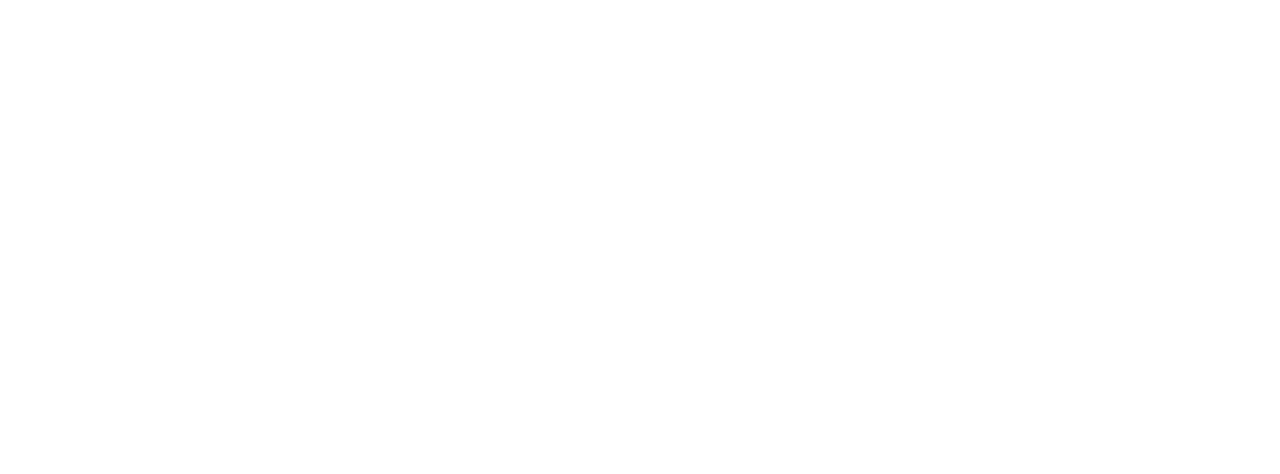
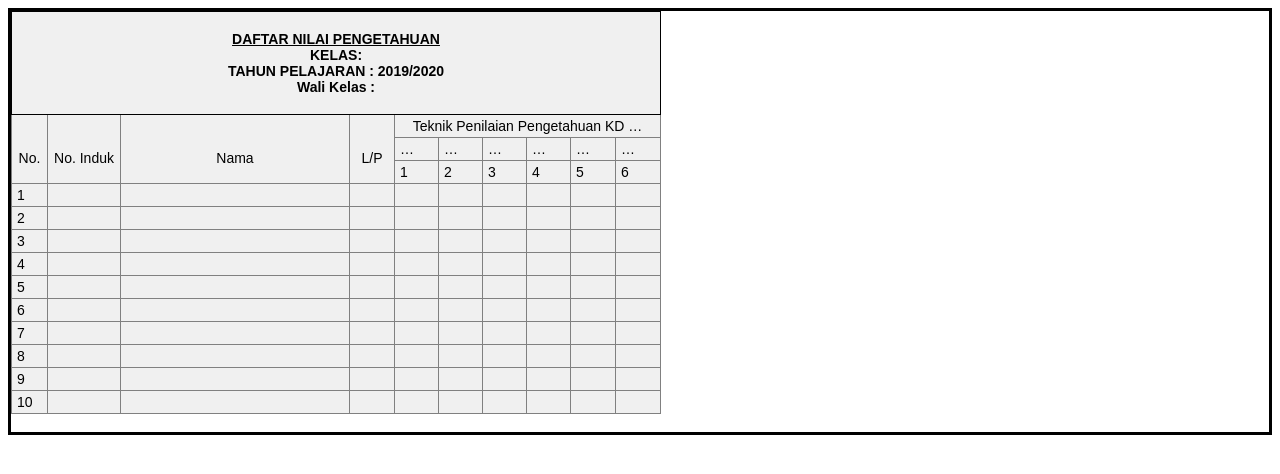
Before and after one commit to ItzMeDwii/contoh-html, a plain HTML site: page contoh/tabel.html in a window 1280 px wide. Drawn offline with Linux system fonts and the light colour scheme.

Commit message:
Update tabel.html

```diff
--- a/contoh/tabel.html
+++ b/contoh/tabel.html
@@ -1 +1,206 @@
-<!-- Coming Soon -->
+<!DOCTYPE html>
+<html lang="en">
+
+<head>
+
+<!--
+Contoh Tabel Nilai
+Oleh: Satya Bagus Dwiatmaja (ItzMeDwii)
+https://github.com/ItzMeDwii
+-->
+
+<title>Contoh TABLE</title>
+
+<style type="text/css">
+.tg  {border-collapse:collapse;border-spacing:0;}
+.tg td{font-family:Arial, sans-serif;font-size:14px;padding:3px 5px;border-style:solid;border-width:1px;overflow:hidden;word-break:normal;border-color:black;}
+.tg th{font-family:Arial, sans-serif;font-size:14px;font-weight:normal;padding:3px 5px;border-style:solid;border-width:1px;overflow:hidden;word-break:normal;border-color:black;}
+.tg .tg-fkpb{background-color:#f0f0f0;border-color:inherit;text-align:left;vertical-align:top}
+.tg .tg-8z4k{background-color:#f0f0f0;border-color:inherit;text-align:center;vertical-align:top}
+.tg .tg-bgyq{background-color:#f0f0f0;border-color:inherit;text-align:left;vertical-align:top}
+.tg .tg-fm1z{background-color:#f0f0f0;border-color:#000000;text-align:center;vertical-align:top}
+
+  .form1 {
+    border-style: solid;
+  }
+</style>
+
+</head>
+
+<body>
+<div class="form1">
+
+  <table class="tg" style="undefined;table-layout: fixed; width: 649px">
+<colgroup>
+<col style="width: 36px">
+<col style="width: 73px">
+<col style="width: 229px">
+<col style="width: 45px">
+<col style="width: 44px">
+<col style="width: 44px">
+<col style="width: 44px">
+<col style="width: 44px">
+<col style="width: 45px">
+<col style="width: 45px">
+</colgroup>
+  <tr>
+    <th class="tg-fm1z" colspan="10" rowspan="5"><br><span style="font-weight:bold;text-decoration:underline">DAFTAR NILAI PENGETAHUAN</span><br><span style="font-weight:bold">KELAS:</span><br><span style="font-weight:bold">TAHUN PELAJARAN : 2019/2020</span><br><span style="font-weight:bold">Wali Kelas :</span><br><br></th>
+  </tr>
+  <tr>
+  </tr>
+  <tr>
+  </tr>
+  <tr>
+  </tr>
+  <tr>
+  </tr>
+  <tr>
+    <td class="tg-8z4k" rowspan="3"><br><br>No.<br></td>
+    <td class="tg-8z4k" rowspan="3"><br><br>No. Induk<br></td>
+    <td class="tg-8z4k" rowspan="3"><br><br>Nama</td>
+    <td class="tg-8z4k" rowspan="3"><br><br>L/P</td>
+    <td class="tg-8z4k" colspan="6">Teknik Penilaian Pengetahuan KD …</td>
+  </tr>
+  <tr>
+    <td class="tg-fkpb">…</td>
+    <td class="tg-fkpb">…</td>
+    <td class="tg-fkpb">…</td>
+    <td class="tg-fkpb">…</td>
+    <td class="tg-fkpb">…</td>
+    <td class="tg-fkpb">…</td>
+  </tr>
+  <tr>
+    <td class="tg-bgyq">1</td>
+    <td class="tg-bgyq">2</td>
+    <td class="tg-bgyq">3</td>
+    <td class="tg-bgyq">4</td>
+    <td class="tg-bgyq">5</td>
+    <td class="tg-bgyq">6</td>
+  </tr>
+  <tr>
+    <td class="tg-fkpb">1</td>
+    <td class="tg-fkpb"></td>
+    <td class="tg-fkpb"></td>
+    <td class="tg-fkpb"></td>
+    <td class="tg-fkpb"></td>
+    <td class="tg-fkpb"></td>
+    <td class="tg-fkpb"></td>
+    <td class="tg-fkpb"></td>
+    <td class="tg-fkpb"></td>
+    <td class="tg-fkpb"></td>
+  </tr>
+  <tr>
+    <td class="tg-bgyq">2</td>
+    <td class="tg-bgyq"></td>
+    <td class="tg-bgyq"></td>
+    <td class="tg-bgyq"></td>
+    <td class="tg-bgyq"></td>
+    <td class="tg-bgyq"></td>
+    <td class="tg-bgyq"></td>
+    <td class="tg-bgyq"></td>
+    <td class="tg-bgyq"></td>
+    <td class="tg-bgyq"></td>
+  </tr>
+  <tr>
+    <td class="tg-fkpb">3</td>
+    <td class="tg-fkpb"></td>
+    <td class="tg-fkpb"></td>
+    <td class="tg-fkpb"></td>
+    <td class="tg-fkpb"></td>
+    <td class="tg-fkpb"></td>
+    <td class="tg-fkpb"></td>
+    <td class="tg-fkpb"></td>
+    <td class="tg-fkpb"></td>
+    <td class="tg-fkpb"></td>
+  </tr>
+  <tr>
+    <td class="tg-bgyq">4</td>
+    <td class="tg-bgyq"></td>
+    <td class="tg-bgyq"></td>
+    <td class="tg-bgyq"></td>
+    <td class="tg-bgyq"></td>
+    <td class="tg-bgyq"></td>
+    <td class="tg-bgyq"></td>
+    <td class="tg-bgyq"></td>
+    <td class="tg-bgyq"></td>
+    <td class="tg-bgyq"></td>
+  </tr>
+  <tr>
+    <td class="tg-fkpb">5</td>
+    <td class="tg-fkpb"></td>
+    <td class="tg-fkpb"></td>
+    <td class="tg-fkpb"></td>
+    <td class="tg-fkpb"></td>
+    <td class="tg-fkpb"></td>
+    <td class="tg-fkpb"></td>
+    <td class="tg-fkpb"></td>
+    <td class="tg-fkpb"></td>
+    <td class="tg-fkpb"></td>
+  </tr>
+  <tr>
+    <td class="tg-bgyq">6</td>
+    <td class="tg-bgyq"></td>
+    <td class="tg-bgyq"></td>
+    <td class="tg-bgyq"></td>
+    <td class="tg-bgyq"></td>
+    <td class="tg-bgyq"></td>
+    <td class="tg-bgyq"></td>
+    <td class="tg-bgyq"></td>
+    <td class="tg-bgyq"></td>
+    <td class="tg-bgyq"></td>
+  </tr>
+  <tr>
+    <td class="tg-fkpb">7</td>
+    <td class="tg-fkpb"></td>
+    <td class="tg-fkpb"></td>
+    <td class="tg-fkpb"></td>
+    <td class="tg-fkpb"></td>
+    <td class="tg-fkpb"></td>
+    <td class="tg-fkpb"></td>
+    <td class="tg-fkpb"></td>
+    <td class="tg-fkpb"></td>
+    <td class="tg-fkpb"></td>
+  </tr>
+  <tr>
+    <td class="tg-bgyq">8</td>
+    <td class="tg-bgyq"></td>
+    <td class="tg-bgyq"></td>
+    <td class="tg-bgyq"></td>
+    <td class="tg-bgyq"></td>
+    <td class="tg-bgyq"></td>
+    <td class="tg-bgyq"></td>
+    <td class="tg-bgyq"></td>
+    <td class="tg-bgyq"></td>
+    <td class="tg-bgyq"></td>
+  </tr>
+  <tr>
+    <td class="tg-fkpb">9</td>
+    <td class="tg-fkpb"></td>
+    <td class="tg-fkpb"></td>
+    <td class="tg-fkpb"></td>
+    <td class="tg-fkpb"></td>
+    <td class="tg-fkpb"></td>
+    <td class="tg-fkpb"></td>
+    <td class="tg-fkpb"></td>
+    <td class="tg-fkpb"></td>
+    <td class="tg-fkpb"></td>
+  </tr>
+  <tr>
+    <td class="tg-bgyq">10</td>
+    <td class="tg-bgyq"></td>
+    <td class="tg-bgyq"></td>
+    <td class="tg-bgyq"></td>
+    <td class="tg-bgyq"></td>
+    <td class="tg-bgyq"></td>
+    <td class="tg-bgyq"></td>
+    <td class="tg-bgyq"></td>
+    <td class="tg-bgyq"></td>
+    <td class="tg-bgyq"></td>
+  </tr>
+</table>
+
+  <br>
+  </div>
+</body>
+
+</html>
```
